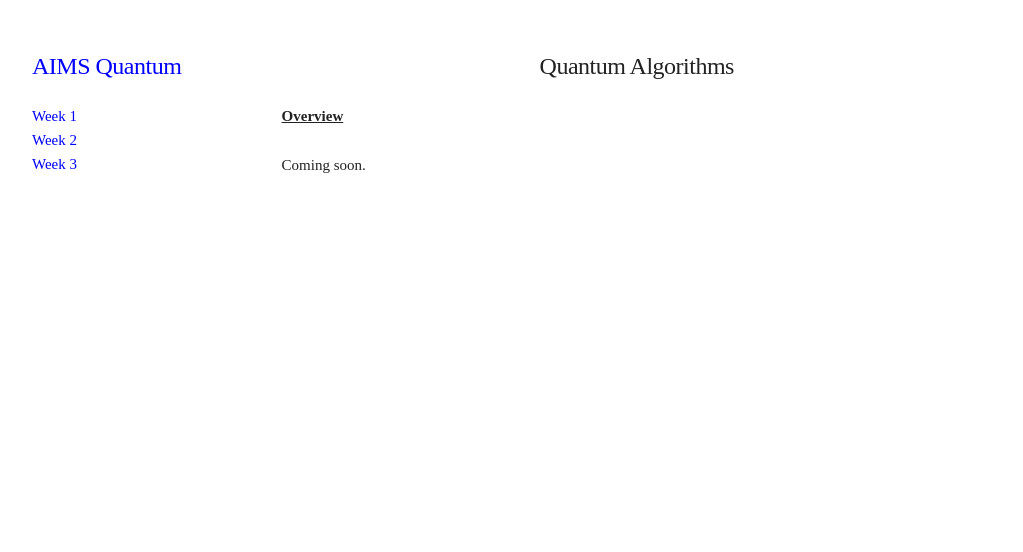
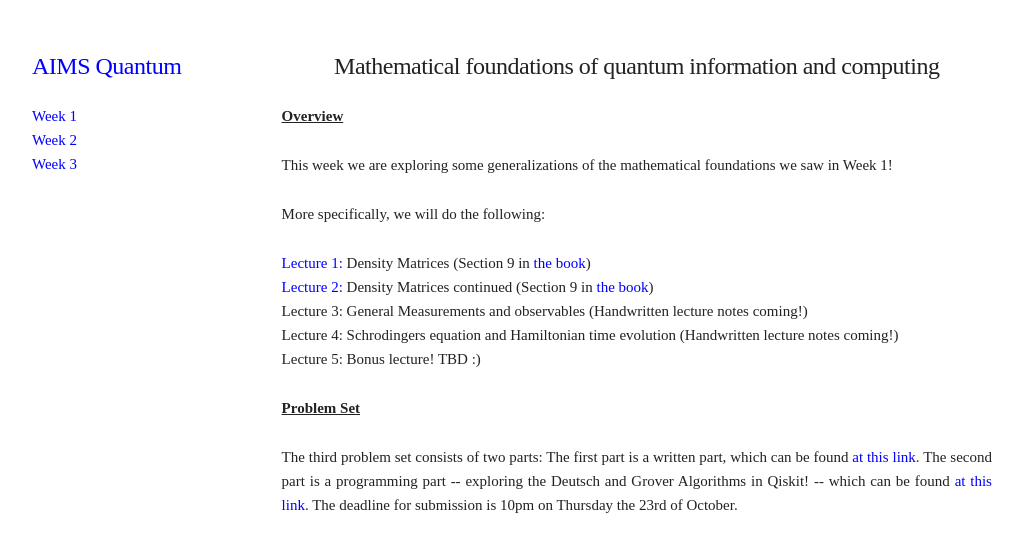
Before and after one commit to R-Sweke/AIMS-Quantum-Computing-2025, a plain HTML site: page pages/week3/week3.html in a window 1280 px wide. Shown: the whole page, without its empty margins (128-1151 px from the left). Drawn offline with Linux system fonts and the light colour scheme.

Commit message:
updated week 3

```diff
--- a/pages/week3/week3.html
+++ b/pages/week3/week3.html
@@ -44,33 +44,25 @@
       </div>
       <div class="nine columns" style="margin-top: 5%" >
 
-        <h5 style="text-align:center;">Quantum Algorithms</h5>
+        <h5 style="text-align:center;">Mathematical foundations of quantum information and computing</h5>
 
         <p><b><u>Overview</u></b></p>
 
-        <p> Coming soon.</p>
-
-        <!-- <p> This week we will finally see some algorithms for solving problems in many-body physics!</p>
+        <p> This week we are exploring some generalizations of the mathematical foundations we saw in Week 1!</p>
 
         <p>More specifically, we will do the following:
         <ul>
-          <li> <b>Lecture 1 and Lecture 2:</b> <a href="https://learning.quantum.ibm.com/course/variational-algorithm-design">Variational Quantum Algorithms.</a></li>
-          <li> <b>Lecture 3: </b> Quantum machine learning with parameterized quantum circuits</li>
-          <li> <b>Lecture 4: </b> Hamiltonian time evolution via Suzuki-Lie-Trotter formulae</li>
+          <li> <a href="https://quantum.cloud.ibm.com/learning/en/courses/general-formulation-of-quantum-information/density-matrices/introduction">Lecture 1:</a> Density Matrices (Section 9 in <a href="https://arxiv.org/abs/2507.11536">the book</a>) </li>
+          <li> <a href="https://quantum.cloud.ibm.com/learning/en/courses/general-formulation-of-quantum-information/density-matrices/introduction">Lecture 2:</a> Density Matrices continued (Section 9 in <a href="https://arxiv.org/abs/2507.11536">the book</a>) </li>
+          <li> Lecture 3:  General Measurements and observables (Handwritten lecture notes coming!)</li>
+          <li> Lecture 4: Schrodingers equation and Hamiltonian time evolution (Handwritten lecture notes coming!)</li>
+          <li> Lecture 5: Bonus lecture! TBD :) </li>
         </ul>
-
-
-
-
-
       </p>
 
-      <p><b><u>Assignment</u></b></p>
+      <p><b><u>Problem Set</u></b></p>
 
-      <p>The assignment for this week is in <a href="assignment_3.ipynb" download>this jupyter notebook</a>. You should submit a single notebook which contains all the completed tasks. The deadline is <b>Saturday at 9pm.</b></p>
-
-
- -->
+      <p>The third problem set consists of two parts: The first part is a written part, which can be found <a href="ps3.pdf">at this link</a>.  The second part is a programming part -- exploring the Deutsch and Grover Algorithms in Qiskit! -- which can be found <a href="ps3notebook.ipynb">at this link</a>.  The deadline for submission is 10pm on Thursday the 23rd of October. </p>
 
       </div>
     </div>
```
Also changed, not shown: 3 other files.
